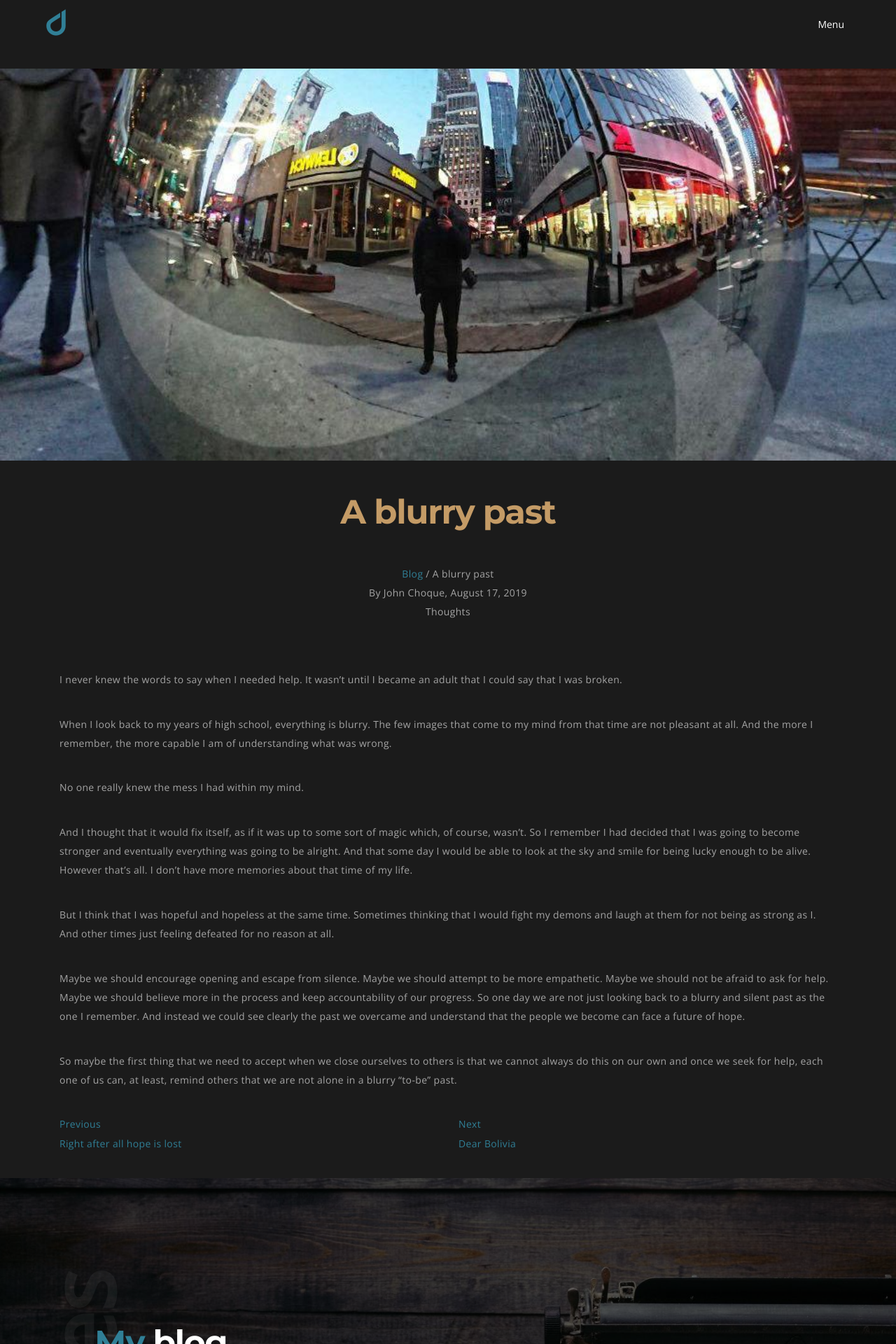
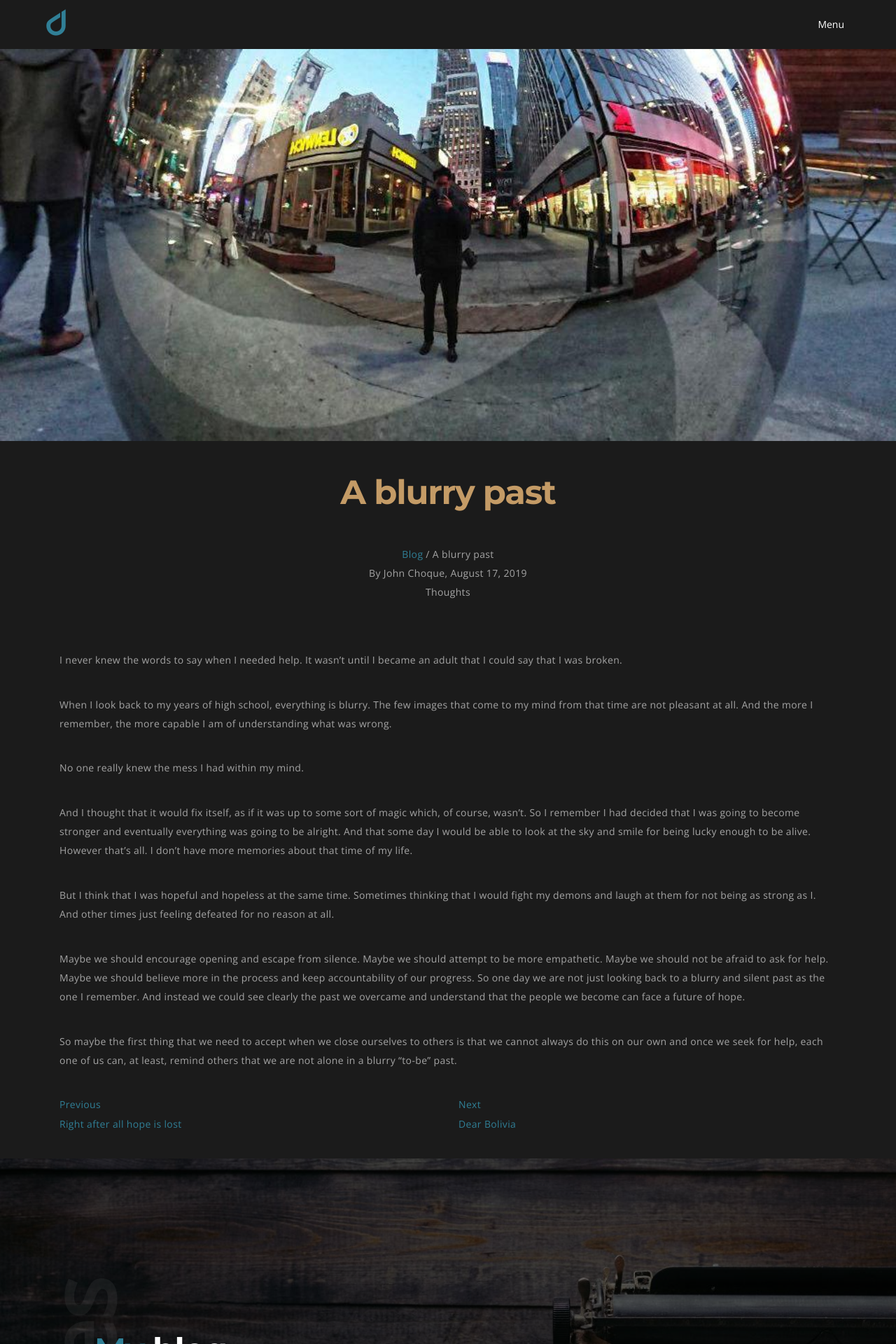
Before and after one commit to thethoughtfulmillennial/thethoughtfulmillennial.github.io, a Jekyll site: the page built from _posts/2019-08-17-a-blurry-past.md, in a window 1280 px wide. Shown: the top 1920 px of the page at 70% size. Built offline with Jekyll 4.4.1, drawn with Linux system fonts in a browser that asks for light colours; nearby versions of some CDN libraries; some web fonts are replaced; library files that are not in the unit come from our copies.

Commit message:
Updating layout.

```diff
--- a/_layouts/post.html
+++ b/_layouts/post.html
@@ -63,11 +63,9 @@
 		</div>
 	</div>
 	<div id="page4" data-anchor="page4" class="pp-scrollable text-white section section-4">
-		<div class="scroll-wrap">
 		<div class="section-bg mask" style="background-image:url(/assets/images/bg/blog.jpg);"></div>
-			<div class="scrollable-content">
 		<div class="vertical-title d-lg-block"><span>my articles</span></div>
-				<div class="vertical-centred">
+		<div class="vertical-centred section-content">
 			<div class="boxed boxed-inner">
 				<div class="boxed">
 					<div class="container">
@@ -98,5 +96,3 @@
 		</div>
 	</div>
 </div>
-	</div>
-</div>
--- a/assets/css/style.css
+++ b/assets/css/style.css
@@ -1895,7 +1895,7 @@
 
 
 .content{
-  padding-top:7rem;
+  padding-top:5rem;
 }
 
 .row-project{
@@ -2454,5 +2454,5 @@
 }
 
 .section .section-content {
-  margin: 5rem 0;
-}
+  margin: 7rem 0;
+}
```
Lines whose indentation alone changed are shown as unchanged.
